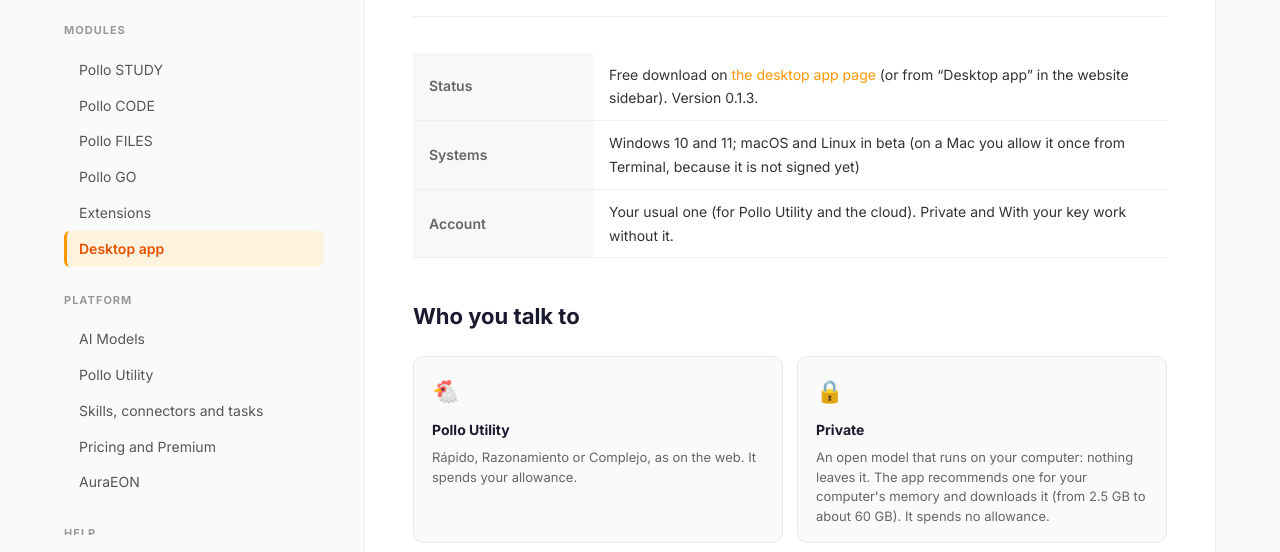
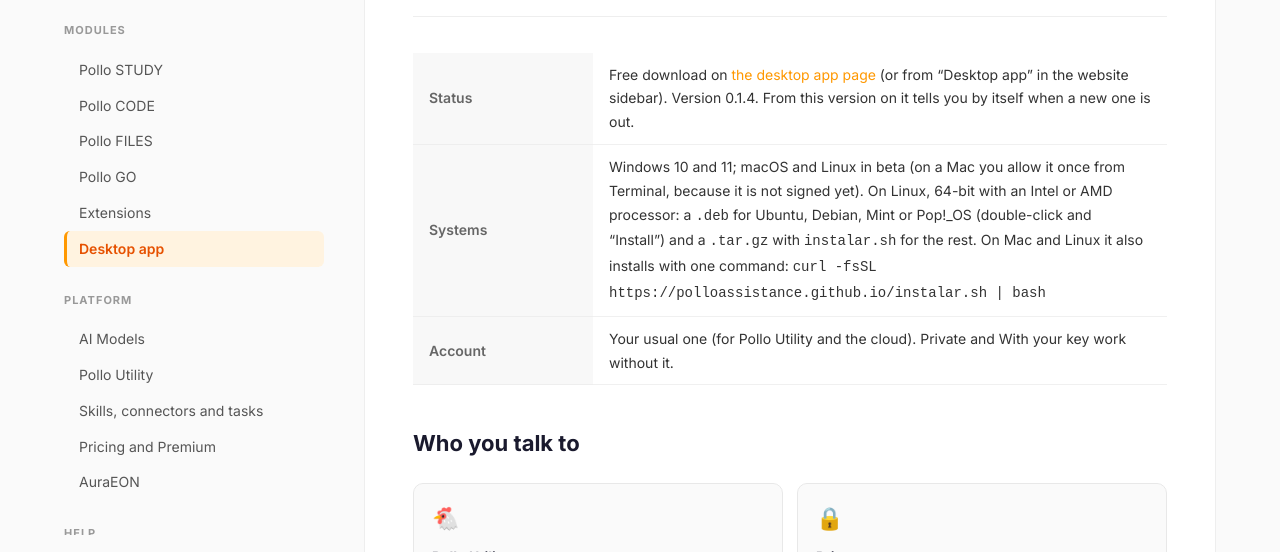
Before and after one commit to Polloassistance/polloassistance.github.io, a plain HTML site: page wiki/en/app-escritorio.html in a window 1280 px wide. Shown: the part 245-797 px from the top of the page. Drawn offline with Linux system fonts and the light colour scheme; no server answers.

Commit message:
Wiki: la app de escritorio 0.1.4 (Linux .deb, instalar.sh, aviso de versión nueva)
Co-Authored-By: Claude Opus 5.5 <noreply@anthropic.com>

```diff
--- a/wiki/en/app-escritorio.html
+++ b/wiki/en/app-escritorio.html
@@ -227,8 +227,8 @@
 <h1>Desktop app</h1>
 <p class="wiki-subtitle">Pollo on your computer: with your folder, a browser and a mode that never leaves your machine.</p>
 <table class="wiki-info-table">
-    <tr><th>Status</th><td>Free download on <a href="https://polloassistance.github.io/escritorio.html?lang=en">the desktop app page</a> (or from “Desktop app” in the website sidebar). Version 0.1.3.</td></tr>
-    <tr><th>Systems</th><td>Windows 10 and 11; macOS and Linux in beta (on a Mac you allow it once from Terminal, because it is not signed yet)</td></tr>
+    <tr><th>Status</th><td>Free download on <a href="https://polloassistance.github.io/escritorio.html?lang=en">the desktop app page</a> (or from “Desktop app” in the website sidebar). Version 0.1.4. From this version on it tells you by itself when a new one is out.</td></tr>
+    <tr><th>Systems</th><td>Windows 10 and 11; macOS and Linux in beta (on a Mac you allow it once from Terminal, because it is not signed yet). On Linux, 64-bit with an Intel or AMD processor: a <code>.deb</code> for Ubuntu, Debian, Mint or Pop!_OS (double-click and “Install”) and a <code>.tar.gz</code> with <code>instalar.sh</code> for the rest. On Mac and Linux it also installs with one command: <code>curl -fsSL https://polloassistance.github.io/instalar.sh | bash</code></td></tr>
     <tr><th>Account</th><td>Your usual one (for Pollo Utility and the cloud). Private and With your key work without it.</td></tr>
 </table>
 
```
Also changed, not shown: wiki/es/app-escritorio.html (+2 -2 lines).
